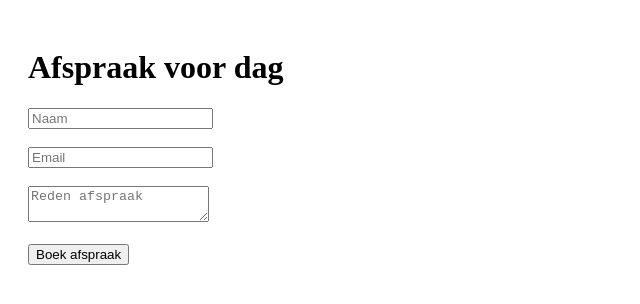
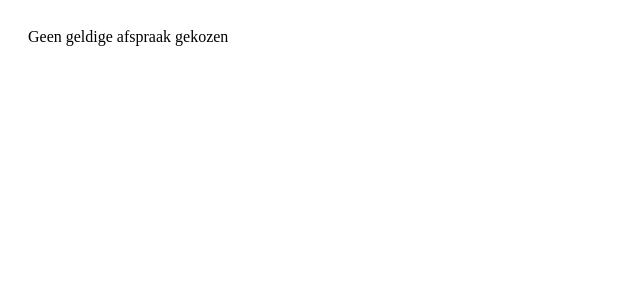
Before and after one commit to ElectroBillen/Electrobillenafspraak, a Next.js app: page /book in a window 1280 px wide. Shown: the top 304 px of the page, without its empty margins (0-640 px from the left). Built offline with nearby package versions, Linux system fonts and the light colour scheme.

Commit message:
Enhance Book component with date and time handling
Added date and time parameters to the Book component. Updated alert and heading to display formatted date and time.

```diff
--- a/app/book/page.js
+++ b/app/book/page.js
@@ -5,7 +5,20 @@ import { useState } from "react";
 
 export default function Book() {
   const params = useSearchParams();
-  const day = params.get("day");
+
+  const date = params.get("date");
+  const time = params.get("time");
+
+  // voorkomt crash
+  if (!date || !time) {
+    return <div style={{ padding: 20 }}>Geen geldige afspraak gekozen</div>;
+  }
+
+  const formattedDate = new Date(date).toLocaleDateString("nl-BE", {
+    day: "2-digit",
+    month: "2-digit",
+    year: "numeric",
+  });
 
   const [form, setForm] = useState({
     name: "",
@@ -21,12 +34,14 @@ export default function Book() {
       return;
     }
 
-    alert(`Afspraak geboekt op dag ${day}`);
+    alert(`Afspraak geboekt op ${formattedDate} om ${time}`);
   };
 
   return (
     <div style={{ padding: 20 }}>
-      <h1>Afspraak voor dag {day}</h1>
+      <h1>
+        Afspraak op {formattedDate} om {time}
+      </h1>
 
       <form onSubmit={handleSubmit}>
         <input
```
